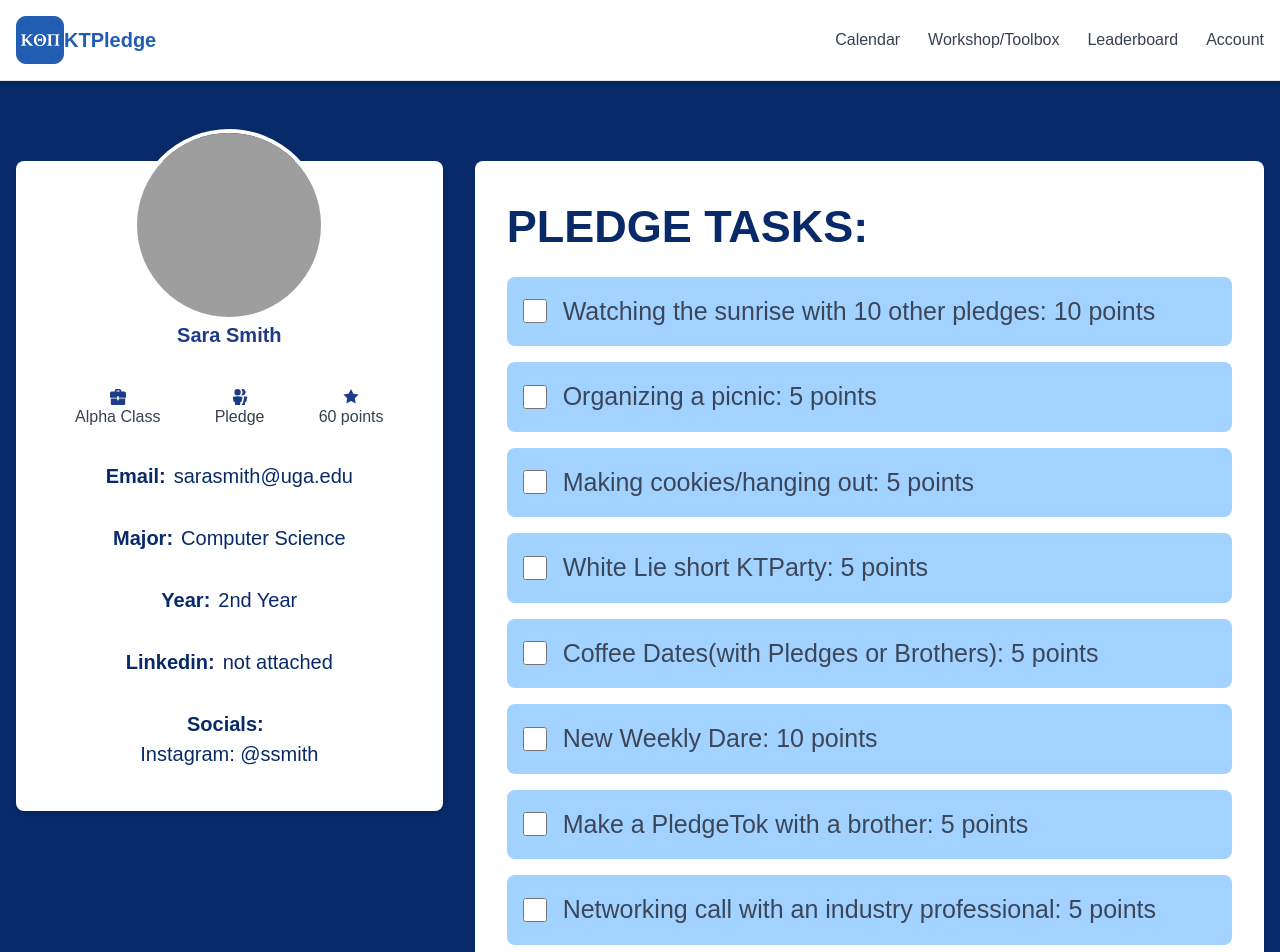
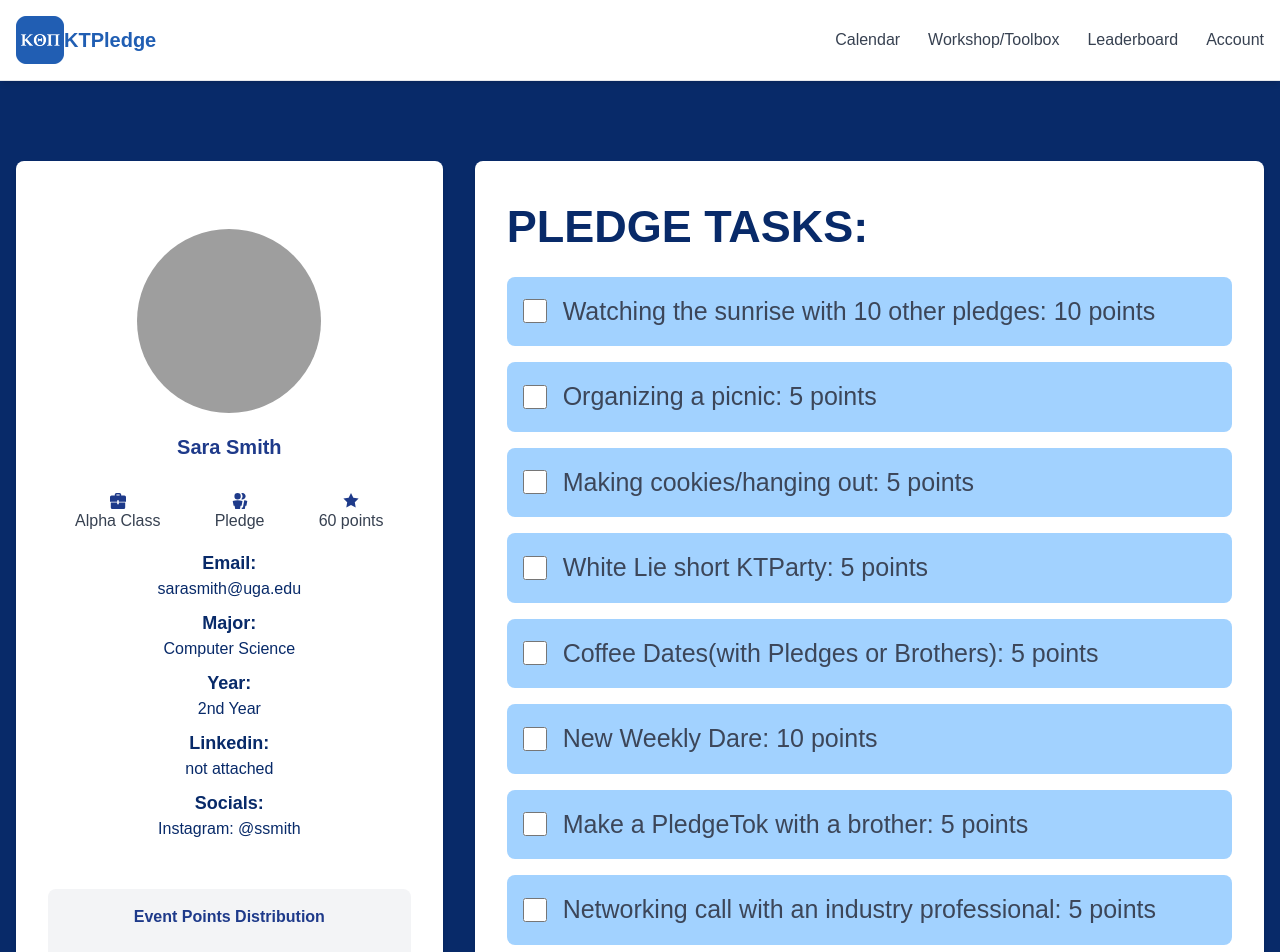
Before and after one commit to HeartyFeels/KTP-Hackathon, a Next.js app in the folder frontend/: page /account in a window 1280 px wide. Shown: the top 952 px of the page. Built offline with nearby package versions, Linux system fonts and the light colour scheme; grey boxes are pictures that could not be loaded.

Commit message:
added donut

```diff
--- a/frontend/src/app/account/page.tsx
+++ b/frontend/src/app/account/page.tsx
@@ -2,29 +2,48 @@
 import { useState } from 'react';
 import { NextPage } from 'next';
 import Navbar from '../components/Navbar';
+import { Doughnut } from 'react-chartjs-2';
+import {
+  Chart as ChartJS,
+  ArcElement,
+  Tooltip,
+  Legend,
+} from 'chart.js';
+
+// Register the components
+ChartJS.register(ArcElement, Tooltip, Legend);
 
 const Account: NextPage = () => {
-  // State to track the checked items (whether a task is checked or not)
   const [checkedTasks, setCheckedTasks] = useState<{ [key: string]: boolean }>({});
 
-  // Handle checkbox change
   const handleCheckboxChange = (taskId: string) => {
     setCheckedTasks((prev) => ({
       ...prev,
-      [taskId]: !prev[taskId],  // Toggle the checked state of the task
+      [taskId]: !prev[taskId],
     }));
+  };
+
+  // Doughnut chart data
+  const chartData = {
+    labels: ["Informal Events", "Formal Events"],
+    datasets: [
+      {
+        data: [60, 40],
+        backgroundColor: ["#FF6384", "#36A2EB"],
+        hoverBackgroundColor: ["#FF6384", "#36A2EB"],
+      },
+    ],
   };
 
   return (
     <>
       <Navbar />
-
       <main className="flex bg-[#082A69]">
-        {/* Left-hand Content Container (Fixed Width) */}
-        <div className="w-1/3 h-[650px] p-8 bg-white shadow-md rounded-lg mx-4 mt-20 relative z-10">
+        {/* Left-hand Content Container */}
+        <div className="w-1/3 min-h-[750px] p-8 bg-white shadow-md rounded-lg mx-4 mt-20 relative z-10 flex flex-col items-center">
           <div className="flex justify-center mt-8 relative">
-            {/* Profile Picture Circle */}
-            <div className="w-48 h-48 absolute top-1/2 transform -translate-y-1/2 border-4 border-white rounded-full overflow-hidden">
+            {/* Profile Picture */}
+            <div className="w-48 h-48 border-4 border-white rounded-full overflow-hidden">
               <img
                 className="object-cover object-center w-full h-full"
                 src="https://images.unsplash.com/photo-1438761681033-6461ffad8d80?ixlib=rb-1.2.1&q=80&fm=jpg&crop=entropy&cs=tinysrgb&w=400&fit=max&ixid=eyJhcHBfaWQiOjE0NTg5fQ"
@@ -34,52 +53,59 @@ const Account: NextPage = () => {
           </div>
 
           {/* Account Details */}
-          <div className="text-center mt-24">
+          <div className="text-center mt-4">
             <h1 className="font-semibold text-xl text-blue-900">Sara Smith</h1>
           </div>
 
           {/* User Info Stats */}
-          <div className="py-4 mt-6 text-gray-700 flex items-center justify-around">
-            <div className="flex flex-col items-center justify-around">
+          <div className="py-4 mt-4 text-gray-700 flex items-center justify-around w-full">
+            <div className="flex flex-col items-center">
               <svg className="w-4 fill-current text-blue-900" xmlns="http://www.w3.org/2000/svg" viewBox="0 0 20 20">
                 <path d="M9 12H1v6a2 2 0 0 0 2 2h14a2 2 0 0 0 2-2v-6h-8v2H9v-2zm0-1H0V5c0-1.1.9-2 2-2h4V2a2 2 0 0 1 2-2h4a2 2 0 0 1 2 2v1h4a2 2 0 0 1 2 2v6h-9V9H9v2zm3-8V2H8v1h4z" />
               </svg>
               <div>Alpha Class</div>
             </div>
-            <div className="flex flex-col items-center justify-between">
+            <div className="flex flex-col items-center">
               <svg className="w-4 fill-current text-blue-900" xmlns="http://www.w3.org/2000/svg" viewBox="0 0 20 20">
                 <path d="M7 8a4 4 0 1 1 0-8 4 4 0 0 1 0 8zm0 1c2.15 0 4.2.4 6.1 1.09L12 16h-1.25L10 20H4l-.75-4H2L.9 10.09A17.93 17.93 0 0 1 7 9zm8.31.17c1.32.18 2.59.48 3.8.92L18 16h-1.25L16 20h-3.96l.37-2h1.25l1.65-8.83zM13 0a4 4 0 1 1-1.33 7.76 5.96 5.96 0 0 0 0-7.52C12.1.1 12.53 0 13 0z" />
               </svg>
               <div>Pledge</div>
             </div>
-            <div className="flex flex-col items-center justify-around">
+            <div className="flex flex-col items-center">
               <svg className="w-4 fill-current text-blue-900" xmlns="http://www.w3.org/2000/svg" viewBox="0 0 20 20">
                 <path d="M10 15l-5.878 3.09 1.123-6.545L.489 6.91l6.572-.955L10 0l2.939 5.955 6.572.955-4.756 4.635 1.123 6.545z" />
               </svg>
               <div>60 points</div>
             </div>
           </div>
-          <div className="text-center pt-4 mb-4">
-    <div className="font-bold inline-block mr-2 text-[#082A69] text-[20px]">Email:</div>
-    <div className="inline-block text-[#082A69] text-[20px]">sarasmith@uga.edu</div>
-    </div>
-    <div className="text-center pt-4 mb-4">
-    <div className="font-bold inline-block mr-2 text-[#082A69] text-[20px]">Major:</div>
-    <div className="inline-block text-[#082A69] text-[20px]">Computer Science</div>
-    </div>
-    <div className="text-center pt-4 mb-4">
-    <div className="font-bold inline-block mr-2 text-[#082A69] text-[20px]">Year:</div>
-    <div className="inline-block text-[#082A69] text-[20px]">2nd Year</div>
-    </div>
-    <div className="text-center pt-4 mb-4">
-    <div className="font-bold inline-block mr-2 text-[#082A69] text-[20px]">Linkedin:</div>
-    <div className="inline-block text-[#082A69] text-[20px]">not attached</div>
-    </div>
-    <div className="text-center pt-4 mb-4">
-    <div className="font-bold inline-block mr-2 text-[#082A69] text-[20px]">Socials:</div>
-    <div className="text-[#082A69] text-[20px]">Instagram: @ssmith</div>
-    </div>
 
+          {/* User Info Details */}
+          <div className="text-center">
+            <div className="font-bold text-[#082A69] text-lg">Email:</div>
+            <div className="text-[#082A69]">sarasmith@uga.edu</div>
+          </div>
+          <div className="text-center mt-2">
+            <div className="font-bold text-[#082A69] text-lg">Major:</div>
+            <div className="text-[#082A69]">Computer Science</div>
+          </div>
+          <div className="text-center mt-2">
+            <div className="font-bold text-[#082A69] text-lg">Year:</div>
+            <div className="text-[#082A69]">2nd Year</div>
+          </div>
+          <div className="text-center mt-2">
+            <div className="font-bold text-[#082A69] text-lg">Linkedin:</div>
+            <div className="text-[#082A69]">not attached</div>
+          </div>
+          <div className="text-center mt-2 mb-4">
+            <div className="font-bold text-[#082A69] text-lg">Socials:</div>
+            <div className="text-[#082A69]">Instagram: @ssmith</div>
+          </div>
+
+          {/* Doughnut Chart Panel */}
+          <div className="w-full mt-8 p-4 bg-gray-100 rounded-lg">
+            <h3 className="text-center font-semibold text-blue-900 mb-4">Event Points Distribution</h3>
+            <Doughnut data={chartData} />
+          </div>
         </div>
 
         {/* Right-hand Checklist Section */}
@@ -87,7 +113,6 @@ const Account: NextPage = () => {
           <h2 className="text-[45px] font-semibold text-[#082A69]">PLEDGE TASKS:</h2>
           <div className="mt-4">
             <ul className="space-y-4">
-              {/* Loop through tasks */}
               {[
                 { id: "task1", text: "Watching the sunrise with 10 other pledges: 10 points" },
                 { id: "task2", text: "Organizing a picnic: 5 points" },
@@ -96,7 +121,7 @@ const Account: NextPage = () => {
                 { id: "task5", text: "Coffee Dates(with Pledges or Brothers): 5 points" },
                 { id: "task6", text: "New Weekly Dare: 10 points" },
                 { id: "task7", text: "Make a PledgeTok with a brother: 5 points" },
-                { id: "task8", text: "Networking call with an industry professional: 5 points" }
+                { id: "task8", text: "Networking call with an industry professional: 5 points" },
               ].map((task) => (
                 <li key={task.id} className="flex items-center bg-[#A2D2FF] rounded-lg p-4">
                   <input
@@ -106,21 +131,6 @@ const Account: NextPage = () => {
                     checked={checkedTasks[task.id] || false}
                   />
                   <span className="text-[25px] text-[#3c4659]">{task.text}</span>
-
-                  {/* Conditionally render image proof box */}
-                  {checkedTasks[task.id] && (
-                    <div className="mt-4 p-4 bg-[#f1f1f1] rounded-lg">
-                      <label htmlFor={`file-upload-${task.id}`} className="block text-[#082A69] font-semibold mb-2">Upload Image Proof:</label>
-                      <input
-                        type="file"
-                        id={`file-upload-${task.id}`}
-                        className="block mb-4 border border-gray-300 rounded-md"
-                      />
-                      <button className="bg-blue-500 text-white p-2 rounded-md hover:bg-blue-600 transition-colors">
-                        Submit
-                      </button>
-                    </div>
-                  )}
                 </li>
               ))}
             </ul>
```
